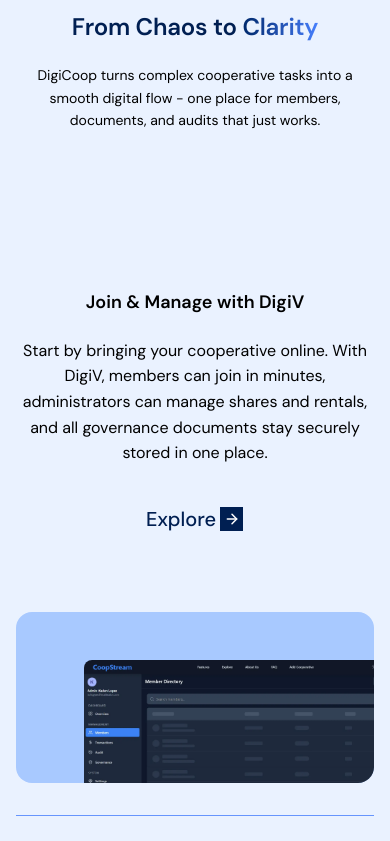
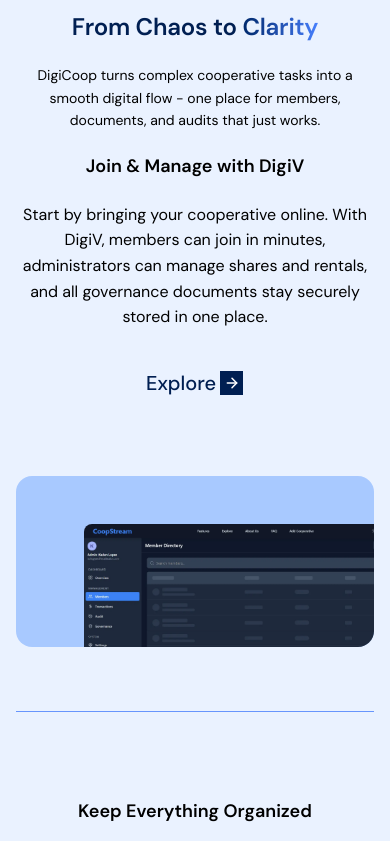
Before and after one commit to Auricmondal/Digicoop, a React (Vite) app in the folder client/: page / in a window 390 px wide. Shown: the part 3123-3964 px from the top of the page. Built offline with nearby package versions, Linux system fonts and the light colour scheme.

Commit message:
added:SolutionsPage-HowThisWorks

```diff
--- a/client/src/components/sections/HowThisWorks.jsx
+++ b/client/src/components/sections/HowThisWorks.jsx
@@ -39,7 +39,7 @@ const HowThisWorks = ({ isStraight = false }) => {
 
       <div className="max-w-[1460px] mx-auto">
         {/* Section Header */}
-        <div className="flex flex-col justify-center text-center gap-4">
+        <div className="flex flex-col justify-center text-center gap-4 md:gap-2">
           <span>
             <GradientBadge text={"How This Works"} />
           </span>
@@ -81,6 +81,25 @@ const HowThisWorks = ({ isStraight = false }) => {
                   </div>
                 ))}
         </ScrollCardSection>
+
+        <div className="space-y-16 lg:space-y-24 md:hidden">
+          {subsections.map((subsection, index) => (
+            <React.Fragment key={index}>
+              <DemoCard
+                subsection={subsection}
+                index={index}
+                isReversed={isStraight ? false : index % 2 === 0}
+                isStraight={isStraight}
+              />
+
+              {/* Responsive Divider Line - Only show between sections (not after last one) */}
+              {index < subsections.length - 1 && (
+                <hr className="w-full lg:hidden mx-auto border-0 border-t border-dark-tint/80" />
+              )}
+            </React.Fragment>
+          ))}
+        </div>
+
       </div>
     </SectionWrapper>
   );
--- a/client/src/components/ui/ScrollCardSection.jsx
+++ b/client/src/components/ui/ScrollCardSection.jsx
@@ -1,136 +1,3 @@
-// // import React, { useEffect, useRef } from 'react';
-// // import { gsap } from 'gsap';
-// // import { ScrollTrigger } from 'gsap/ScrollTrigger';
-
-
-// // gsap.registerPlugin(ScrollTrigger);
-
-// // const ScrollCardSection = ({ direction = 'vertical', children }) => {
-// //   const sectionRef = useRef(null);
-// //   const wrapperRef = useRef(null);
-
-// //   useEffect(() => {
-// //     const section = sectionRef.current;
-// //     const wrapper = wrapperRef.current;
-// //     const items = wrapper.querySelectorAll('.item');
-
-// //     // Initial states
-// //     items.forEach((item, index) => {
-// //       if (index !== 0) {
-// //         if (direction === 'horizontal') {
-// //           gsap.set(item, { xPercent: 100 });
-// //         } else {
-// //           gsap.set(item, { yPercent: 100 });
-// //         }
-// //       }
-// //     });
-
-// //     const timeline = gsap.timeline({
-// //       scrollTrigger: {
-// //         trigger: section,
-// //         pin: true,
-// //         start: 'top top',
-// //         end: () => `+=${items.length * 100}%`,
-// //         scrub: 1,
-// //         invalidateOnRefresh: true,
-// //         // markers: true,
-// //       },
-// //       defaults: { ease: 'none' },
-// //     });
-
-// //     items.forEach((item, index) => {
-// //       timeline.to(item, {
-// //         scale: 0.9,
-// //         borderRadius: '10px',
-// //       });
-
-// //       if (items[index + 1]) {
-// //         timeline.to(
-// //           items[index + 1],
-// //           direction === 'horizontal'
-// //             ? { xPercent: 0 }
-// //             : { yPercent: 0 },
-// //           '<'
-// //         );
-// //       }
-// //     });
-
-// //     return () => {
-// //       timeline.scrollTrigger?.kill();
-// //       timeline.kill();
-// //     };
-// //   }, [direction]);
-
-// //   return (
-// //     <div
-// //       ref={sectionRef}
-// //       className={`scroll-section ${direction}-section section`}
-// //     >
-// //       <div className="wrapper" ref={wrapperRef}>
-// //         <div role="list" className="list">
-// //           {children}
-// //         </div>
-// //       </div>
-// //     </div>
-// //   );
-// // };
-
-// // export default ScrollCardSection;
-
-
-// import React, { useEffect, useRef } from 'react';
-// import { gsap } from 'gsap';
-// import { ScrollTrigger } from 'gsap/ScrollTrigger';
-
-// gsap.registerPlugin(ScrollTrigger);
-
-// const ScrollCardSection = ({ direction = 'vertical', children }) => {
-//   const containerRef = useRef(null);
-
-//   useEffect(() => {
-//     const items = containerRef.current.querySelectorAll('.item');
-
-//     items.forEach((item, i) => {
-//       const animProps =
-//         direction === 'horizontal'
-//           ? { x: 100, opacity: 0 }
-//           : { y: 100, opacity: 0 };
-
-//       gsap.fromTo(
-//         item,
-//         animProps,
-//         {
-//           x: 0,
-//           y: 0,
-//           opacity: 1,
-//           duration: 1,
-//           ease: 'power3.out',
-//           scrollTrigger: {
-//             trigger: item,
-//             start: 'top 80%',
-//             end: 'bottom 60%',
-//             toggleActions: 'play none none reverse',
-//             once: false,
-//           },
-//         }
-//       );
-//     });
-
-//     return () => {
-//       ScrollTrigger.getAll().forEach(trigger => trigger.kill());
-//     };
-//   }, [direction]);
-
-//   return (
-//     <section className="scroll-section py-20" ref={containerRef}>
-//       <div className="space-y-16 lg:space-y-24">{children}</div>
-//     </section>
-//   );
-// };
-
-// export default ScrollCardSection;
-
-
 import React, { useRef, useEffect } from "react";
 import { gsap } from "gsap";
 import { ScrollTrigger } from "gsap/ScrollTrigger";
@@ -156,6 +23,7 @@ const ScrollStackSection = ({ direction = "vertical", children }) => {
       scrollTrigger: {
         trigger: section,
         pin: true,
+        // pinSpacing: false,
         start: "top top",
         end: () => `+=${items.length * 100}%`,
         scrub: 1,
@@ -185,7 +53,7 @@ const ScrollStackSection = ({ direction = "vertical", children }) => {
   return (
     <section
       ref={sectionRef}
-      className={`scroll-section ${direction}-section section overflow-hidden`}
+      className={`hidden md:block scroll-section ${direction}-section section overflow-hidden`}
     >
       <div ref={wrapperRef} className="wrapper relative h-screen w-full">
         <div className="list relative h-full w-full">
```
